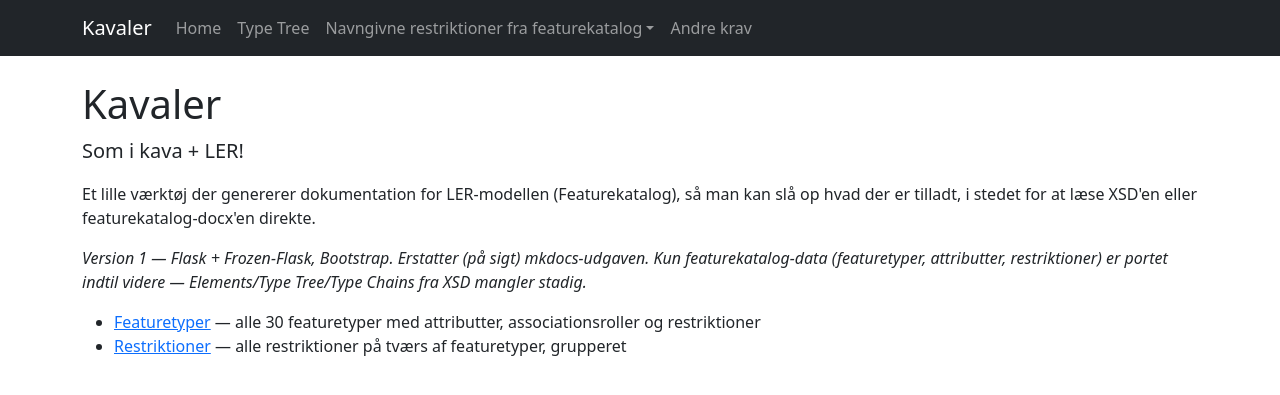
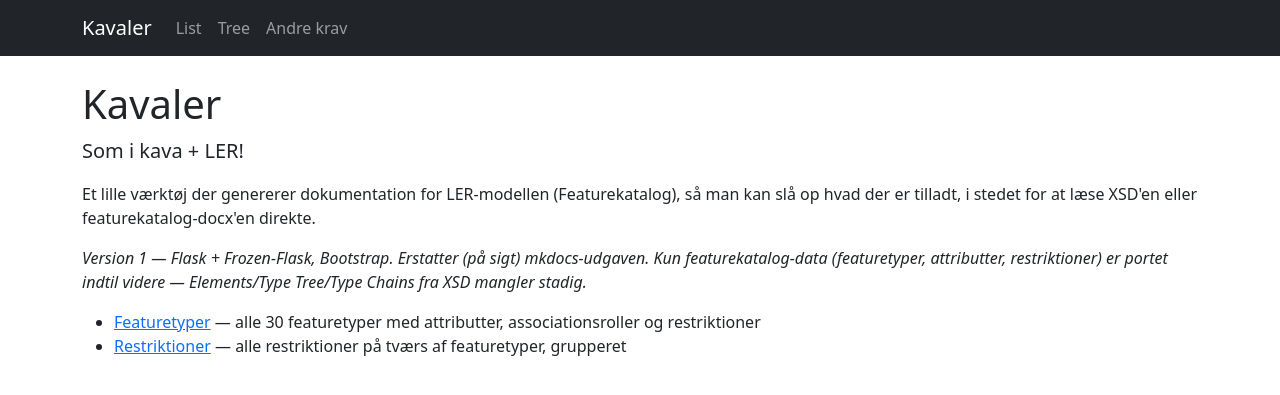
Before and after one commit to lerinfo/featurekatalog, a Flask app: page / in a window 1280 px wide. Shown: the top 395 px of the page. Run offline with Flask 3, Linux system fonts and the light colour scheme.

Commit message:
changed menu

```diff
--- a/templates/base.html
+++ b/templates/base.html
@@ -21,17 +21,10 @@
     <div class="collapse navbar-collapse" id="navbarNav">
       <ul class="navbar-nav">
         <li class="nav-item">
-          <a class="nav-link" href="{{ url_for('index') }}">Home</a>
+          <a class="nav-link" href="{{ url_for('featuretype_list') }}">List</a>
         </li>
         <li class="nav-item">
-          <a class="nav-link" href="{{ url_for('featuretype_tree') }}">Type Tree</a>
-        </li>
-        <li class="nav-item dropdown">
-          <a class="nav-link dropdown-toggle" href="#" role="button" data-bs-toggle="dropdown">Navngivne restriktioner fra featurekatalog</a>
-          <ul class="dropdown-menu">
-            <li><a class="dropdown-item" href="{{ url_for('featuretype_list') }}">Featuretyper</a></li>
-            <li><a class="dropdown-item" href="{{ url_for('restriktioner') }}">Alle Restriktioner</a></li>
-          </ul>
+          <a class="nav-link" href="{{ url_for('featuretype_tree') }}">Tree</a>
         </li>
         <li class="nav-item">
           <a class="nav-link" href="{{ url_for('general_constraints') }}">Andre krav</a>
```
